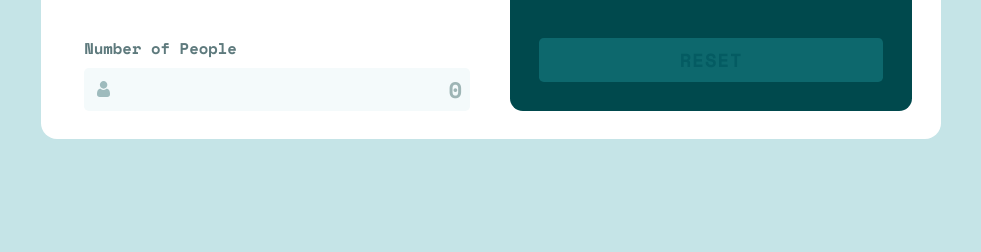
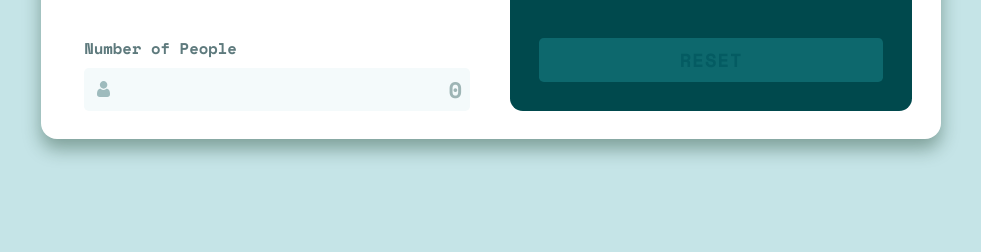
Before and after one commit to MatiasBastarrica/tip-calculator-app-main, a plain HTML site: page index.html in a window 1280 px wide. Shown: the part 548-800 px from the top of the page, without its empty margins (149-1130 px from the left). Drawn offline with nearby package versions, Linux system fonts and the light colour scheme.

Commit message:
Add a box shadow

```diff
--- a/styles.css
+++ b/styles.css
@@ -271,6 +271,7 @@ body {
     margin-top: 3.5rem;
     grid-template-columns: repeat(2, 1fr);
     gap: 2rem;
+    box-shadow: 0px 10px 18px rgba(17, 57, 34, 0.393);
   }
 
   .tip-grid {
```
